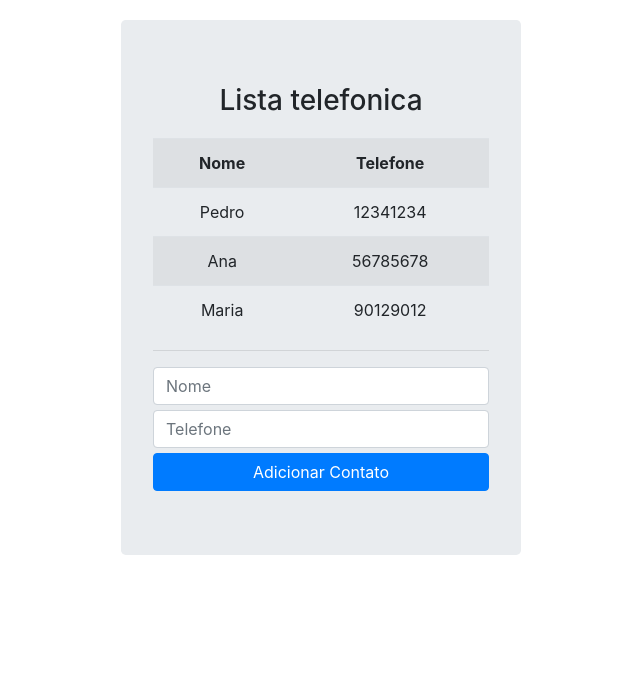
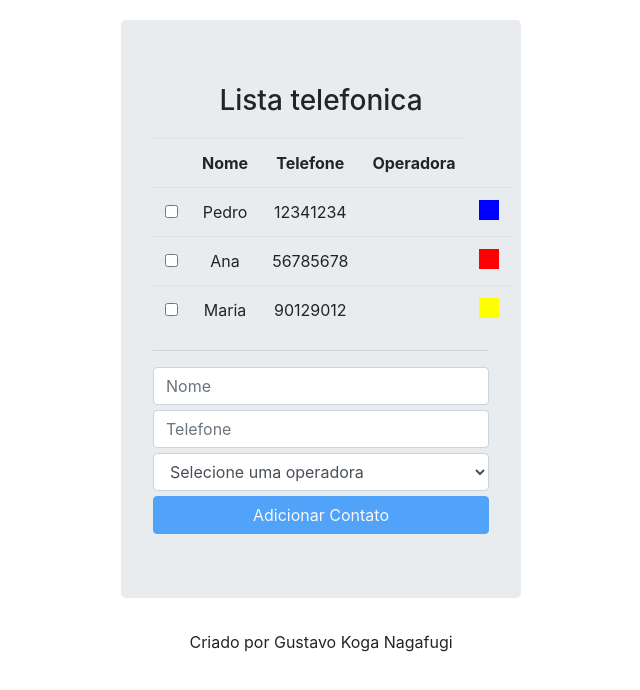
Before and after one commit to GustavoKoga/listaTelefonica-angularJS, a plain HTML site: page index.html in a window 1280 px wide. Shown: the whole page, without its empty margins (319-959 px from the left). Drawn offline with Linux system fonts and the light colour scheme.

Commit message:
Funções de excluir, alterar cor ao selecionar, ng-show/ng-if

```diff
--- /dev/null
+++ b/footer.html
@@ -0,0 +1,3 @@
+<div style="text-align: center">
+    Criado por Gustavo Koga Nagafugi
+</div>
--- a/index.html
+++ b/index.html
@@ -23,6 +23,12 @@
         .form-control {
             margin-bottom: 5px;
         }
+        .selecionado {
+            background-color: yellow;
+        }
+        .negrito {
+            font-weight: bold;
+        }
     </style>
 
     <script>
@@ -31,9 +37,18 @@
             $scope.app = "Lista telefonica";
             // Lista de contatos exibidos e população
             $scope.contatos = [
-                {nome: 'Pedro', telefone: '12341234'},
-                {nome: 'Ana', telefone: '56785678'},
-                {nome: 'Maria', telefone: '90129012'},
+                {nome: 'Pedro', telefone: '12341234', cor: 'blue'},
+                {nome: 'Ana', telefone: '56785678', cor: 'red'},
+                {nome: 'Maria', telefone: '90129012', cor: 'yellow'}
+            ];
+            $scope.operadoras = [
+                {nome: 'Oi', codigo: 14, categoria: 'Celular'},
+                {nome: 'Vivo', codigo: 15, categoria: 'Celular'},
+                {nome: 'Tim', codigo: 41, categoria: 'Celular'},
+                {nome: 'Claro', codigo: 20, categoria: 'Celular'},
+                {nome: 'GVT', codigo: 25, categoria: 'Fixo'},
+                {nome: 'Embratel', codigo: 21, categoria: 'Fixo'},
+
             ];
             $scope.adicionarContato = function(contato) {
                 // Realizando o angular.copy, para que a referência não seja igual
@@ -42,6 +57,22 @@
                 // Excluindo o obj de contato
                 delete $scope.contato;
             }
+            $scope.apagarContatos = function(contatos) {
+                $scope.contatos = contatos.filter(function(contato) {
+                    if (!contato.selecionado) {
+                        return contato;
+                    }
+                });
+            }
+            $scope.isContatoSelecionado = function(contatos) {
+                return contatos.some(function(contato) {
+                    return contato.selecionado;
+                });
+                // var isSelecionado = contatos.some(function(contato) {
+                //     return contato.selecionado;
+                // });
+                // console.log(isSelecionado);
+            }
         });
     </script>
 
@@ -49,24 +80,49 @@
 <body ng-controller="listaTelefonicaCtrl">
     <div class="jumbotron">
         <h3>{{app}}</h3>
-        <table class="table table-striped">
+        <table class="table" ng-show="contatos.length > 0">
             <tr>
+                <th></th>
                 <th>Nome</th>
                 <th>Telefone</th>
+                <th>Operadora</th>
             </tr>
 
-            <tr ng-repeat="contato in contatos">
+            <tr ng-repeat="contato in contatos"
+                ng-class="{'selecionado negrito': contato.selecionado}">
+                <td><input type="checkbox" ng-model="contato.selecionado"/></td>
                 <td>{{contato.nome}}</td>
                 <td>{{contato.telefone}}</td>
+                <td>{{contato.operadora.nome}}</td>
+                <td><div style="width: 20px; height: 20px;" ng-style="{'background-color': contato.cor}"></div></td>
             </tr>
 
         </table>
 
         <hr/>
+        <input class="form-control" type="text" ng-model="contato.nome" placeholder="Nome" />
+        <input class="form-control" type="text" ng-model="contato.telefone" placeholder="Telefone"/>
+        <select class="form-control"
+            ng-model="contato.operadora"
+            ng-options="operadora.nome group by operadora.categoria for operadora in operadoras"
+            >
+            <option value="">Selecione uma operadora</option>
+        </select>
+        <button class="btn btn-primary btn-block"
+            ng-click="adicionarContato(contato)"
+            ng-disabled="!contato.nome || !contato.telefone || !contato.operadora"
+            >
+            Adicionar Contato
+        </button>
+        <button class="btn btn-danger btn-block"
+            ng-click="apagarContatos(contatos)"
+            ng-if="isContatoSelecionado(contatos)"
+            >
+            Apagar Contatos
+        </button>
+    </div>
 
-        <input class="form-control" type="text" ng-model="contato.nome" placeholder="Nome" />
-        <input class="form-control"  type="tel" ng-model="contato.telefone" placeholder="Telefone"/>
-        <button class="btn btn-primary btn-block" ng-click="adicionarContato(contato)">Adicionar Contato</button>
+    <div ng-include="'footer.html'">
     </div>
 
 </body>
```
